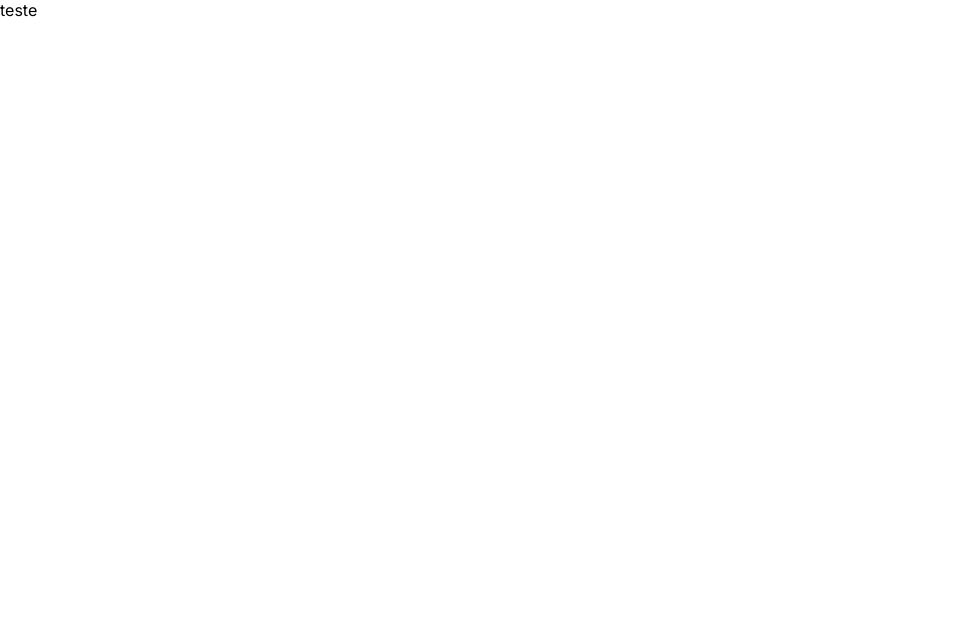
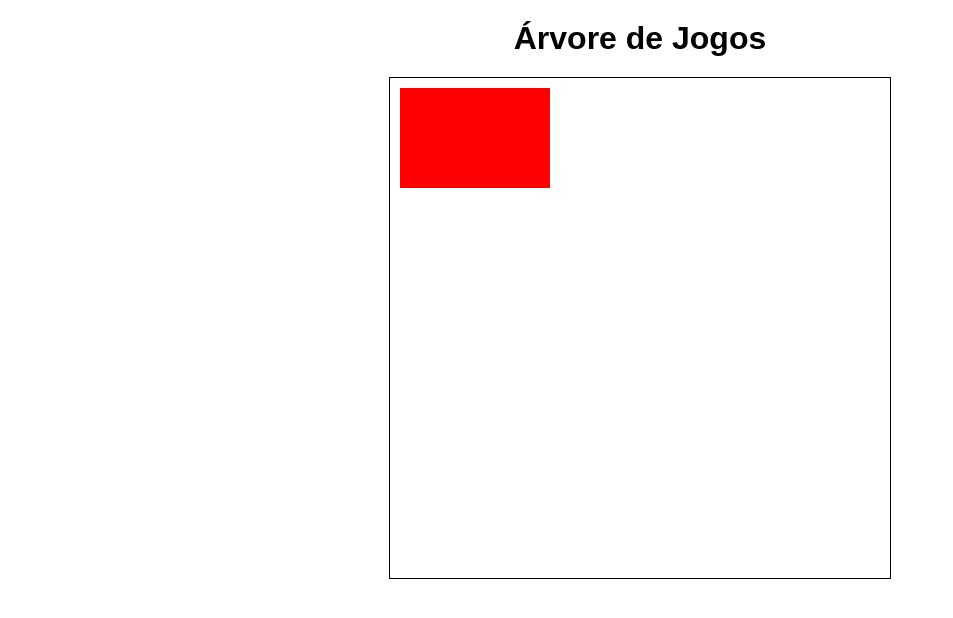
Before and after one commit to lucasb20/arvore-de-jogos, a Next.js app in the folder webapp/: page / in a window 1280 px wide. Shown: the top 618 px of the page, without its empty margins (0-953 px from the left). Built offline with nearby package versions, Linux system fonts and the light colour scheme.

Commit message:
feat: interface implementada

```diff
--- a/webapp/src/app/globals.css
+++ b/webapp/src/app/globals.css
@@ -1,25 +1,19 @@
-* {
-  box-sizing: border-box;
-  padding: 0;
-  margin: 0;
+@charset "UTF-8";
+
+*{
+    margin: 0px;
+    padding: 0px;
+    font-family: Arial, Helvetica, sans-serif;
 }
 
-html, body {
-  max-width: 100vw;
-  overflow-x: hidden;
+header h1{
+    text-align: center;
+    font-size: 2em;
+    padding: 20px;
 }
 
-body {
-  color: rgb(var(--foreground-rgb));
-  background: linear-gradient(
-      to bottom,
-      transparent,
-      rgb(var(--background-end-rgb))
-    )
-    rgb(var(--background-start-rgb));
+canvas#canvas{
+    display: block;
+    margin: auto;
+    border: 1px solid black;
 }
-
-a {
-  color: inherit;
-  text-decoration: none;
-}
--- a/webapp/src/app/page.js
+++ b/webapp/src/app/page.js
@@ -1,9 +1,16 @@
+"use client"
+
+import CanvasComponent from "@/components/Interface";
 
 export default function Home() {
   return (
     <>
+      <header>
+          <h1>Árvore de Jogos</h1>
+      </header>
+
       <main>
-        teste
+          <CanvasComponent/>
       </main>
     </>
   );
--- /dev/null
+++ b/webapp/src/components/Interface.js
@@ -0,0 +1,25 @@
+import { useRef, useEffect } from 'react';
+
+const CanvasComponent = () => {
+  const canvasRef = useRef(null);
+
+  useEffect(() => {
+    const canvas = canvasRef.current;
+    const context = canvas.getContext('2d');
+
+    context.fillStyle = 'red';
+    context.fillRect(10, 10, 150, 100);
+  }, []);
+
+  return (
+    <canvas
+      id='canvas'
+      ref={canvasRef}
+      width={500}
+      height={500}
+      style={{ border: '1px solid black' }}
+    />
+  );
+};
+
+export default CanvasComponent;
--- /dev/null
+++ b/webapp/src/components/algs.js
@@ -0,0 +1,5 @@
+
+// Mock
+export function bestBranch(){
+    return Math.floor(Math.random()*9)
+}
```
